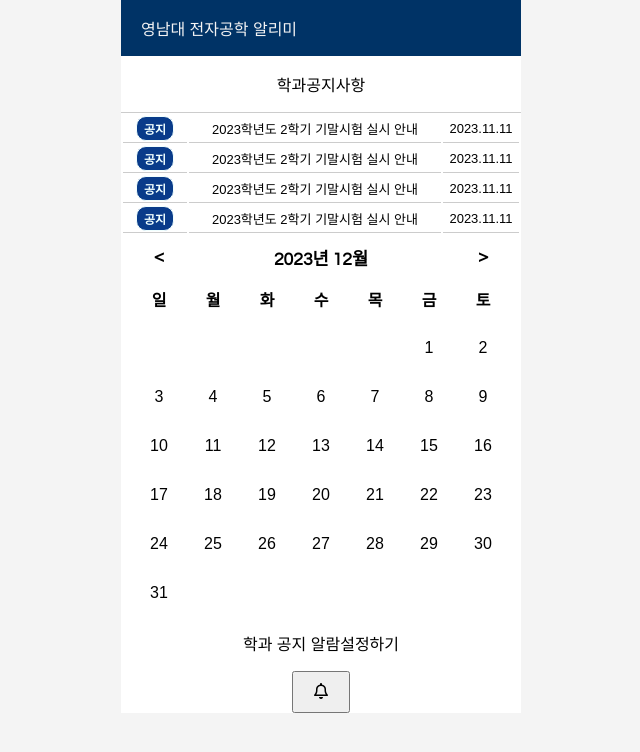
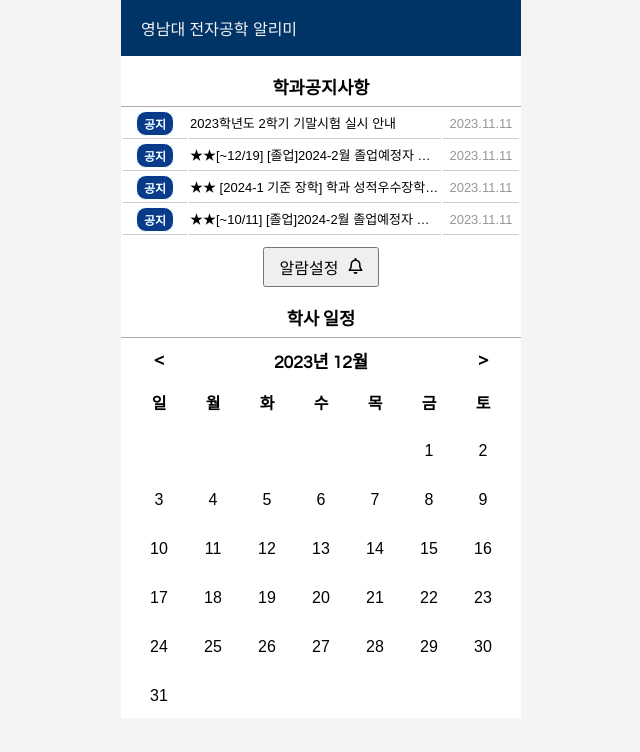
Before and after one commit to bogeunjang/alert, a website: page client/index.html in a window 1280 px wide. Shown: the whole page, without its empty margins (319-959 px from the left). Drawn offline with Linux system fonts and the light colour scheme.

Commit message:
css설정

```diff
--- a/client/index.html
+++ b/client/index.html
@@ -12,7 +12,7 @@
     <div class="header">
       <p>영남대 전자공학 알리미</p>
     </div>
-    <p>학과공지사항</p>
+    <p class="tab">학과공지사항</p>
     <table class="noti-table">
         <tbody>
             <tr class="noti">
@@ -30,7 +30,7 @@
                         공지
                     </div>
                 </td>
-                <td><a class="noti-title">2023학년도 2학기 기말시험 실시 안내</a></td>
+                <td><a class="noti-title">★★[~12/19] [졸업]2024-2월 졸업예정자 졸업논문 제출 안내 ★★</a></td>
                 <td class="noti-date">2023.11.11</td>
             </tr>
             <tr class="noti">
@@ -39,7 +39,7 @@
                         공지
                     </div>
                 </td>
-                <td><a class="noti-title">2023학년도 2학기 기말시험 실시 안내</a></td>
+                <td><a class="noti-title">★★ [2024-1 기준 장학] 학과 성적우수장학금 - 어학성적 입력 안내 및 학년별 기준 어학성적 안내 ★★</a></td>
                 <td class="noti-date">2023.11.11</td>
             </tr>
             <tr class="noti">
@@ -48,11 +48,19 @@
                         공지
                     </div>
                 </td>
-                <td><a class="noti-title">2023학년도 2학기 기말시험 실시 안내</a></td>
+                <td><a class="noti-title">★★[~10/11] [졸업]2024-2월 졸업예정자 중 종합설계 미수강자 졸업논문작성계획서 제출 안내 ★★</a></td>
                 <td class="noti-date">2023.11.11</td>
             </tr>
         </tbody>
     </table>
+    <div class="web-push">
+      <button id="alertBtn">
+        <p id="subscribe">알람설정</p>
+        <p><i class="fa-regular fa-bell"></i></p>
+      </button>
+    </div>
+    <p id="alert-option" class="hidden">알람 기능을 허용해 주세요</p>
+    <p class="tab">학사 일정</p>
     <div>
       <table class="Calendar">
           <thead>
@@ -80,10 +88,6 @@
       </table>
     </div>
     <div class="schedules"></div>
-    <div class="web-push">
-      <p id="subscribe">학과 공지 알람설정하기</p>
-      <button id="alertBtn"><i class="fa-regular fa-bell"></i></button>
-    </div>
     <script src="./scripts/main.js"></script>
     <script src="./scripts/calender.js"></script>
 </body>
--- a/client/scripts/main.js
+++ b/client/scripts/main.js
@@ -2,6 +2,7 @@
 
 const pushButton = document.querySelector('#alertBtn');
 const subscribe = document.querySelector('#subscribe');
+const alertOption = document.querySelector('#alert-option');
 
 let isSubscribed = false;
 let swRegistration = null;
@@ -45,16 +46,20 @@
 // 알람기능에 따라 버튼상태 설정
 function updateBtn() {
   if (Notification.permission === 'denied') {
-    subscribe.textContent = '알람 기능을 허용해 주세요';
+    alertOption.classList.remove('hidden')
+    alertOption.textContent = '알람 기능을 허용해 주세요';
     pushButton.disabled = true;
     updateSubscriptionOnServer(null);
     return;
+  }else if(alertOption.classList.contains('hidden')) {
+  }else{
+    alertOption.classList.add('hidden');
   }
 
   if (isSubscribed) {
-    subscribe.textContent = '푸시 기능 구독 취소하기';
+    subscribe.textContent = '알람 설정';
   } else {
-    subscribe.textContent = '푸시 기능 구독';
+    subscribe.textContent = '알람 취소';
   }
 
   pushButton.disabled = false;
--- a/client/styles/style.css
+++ b/client/styles/style.css
@@ -9,6 +9,21 @@
     display: flex;
     align-items: center;
     justify-content: center;
+}
+
+.tab {
+    width: 100%;
+    height: 20px;
+    font-family: 'Questrial', sans-serif;
+    font-size: 1.1em;
+    font-weight: bold;
+    display: flex;
+    align-items: center;
+    justify-content: center;
+    margin-top: 20px;
+    margin-bottom: 0;
+    padding-bottom: 10px;
+    border-bottom: 1px solid rgb(172, 172, 172);
 }
 
 .container {
@@ -72,22 +87,18 @@
     text-align: center;
 }
 
-.noti {
-    border-bottom: 1px solid #ccc;
-}
-
-.noti td {
-    white-space: nowrap;
-}
-
 .noti-table {
     font-size: 13px;
     width: 100%;
-    border-top: 1px solid #ccc;
+    margin-top: 0;
+}
+.noti-table tbody tr {
+    height: 30px;
 }
 
 .noti-table tbody td {
     border-bottom: 1px solid #ccc;
+    white-space: nowrap;
     text-align: center;
 }
 
@@ -109,7 +120,28 @@
     text-overflow: ellipsis;
     overflow: hidden;
     display: block;
+    text-align: left;
+    padding-bottom: 3px;
 }
 .noti-date {
     width: 80px;
+    color: #979797;
 }
+
+#alertBtn {
+    width: 100%;
+    height: 40px;
+    display: flex;
+    align-items: center;
+    justify-content: center;
+    margin-top: 10px;
+    padding: 10px;
+}
+
+#alertBtn p {
+    margin: 0 5px; /* 간격 조절 */
+}
+
+.hidden {
+    display: none; /* 숨기기 */
+}
```
